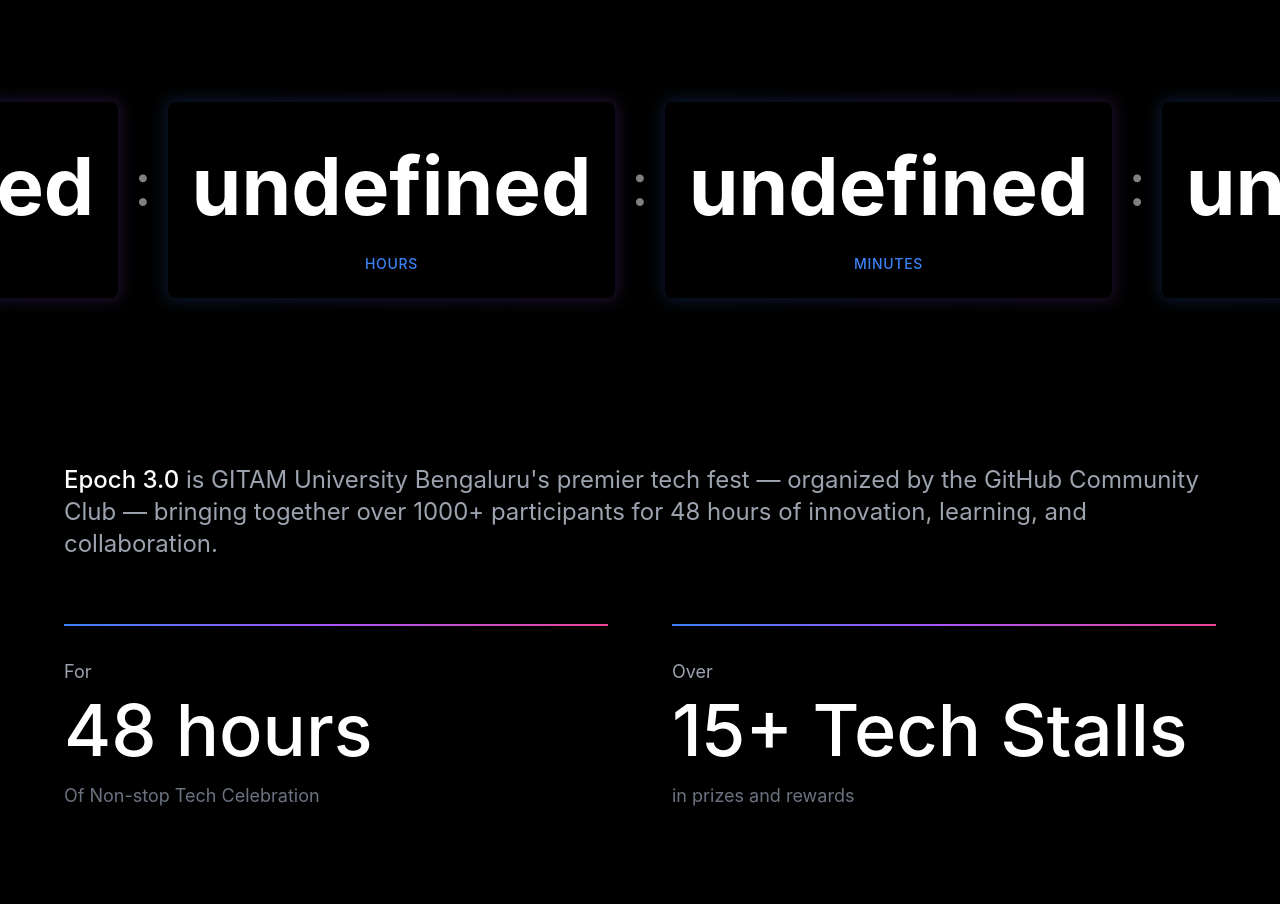
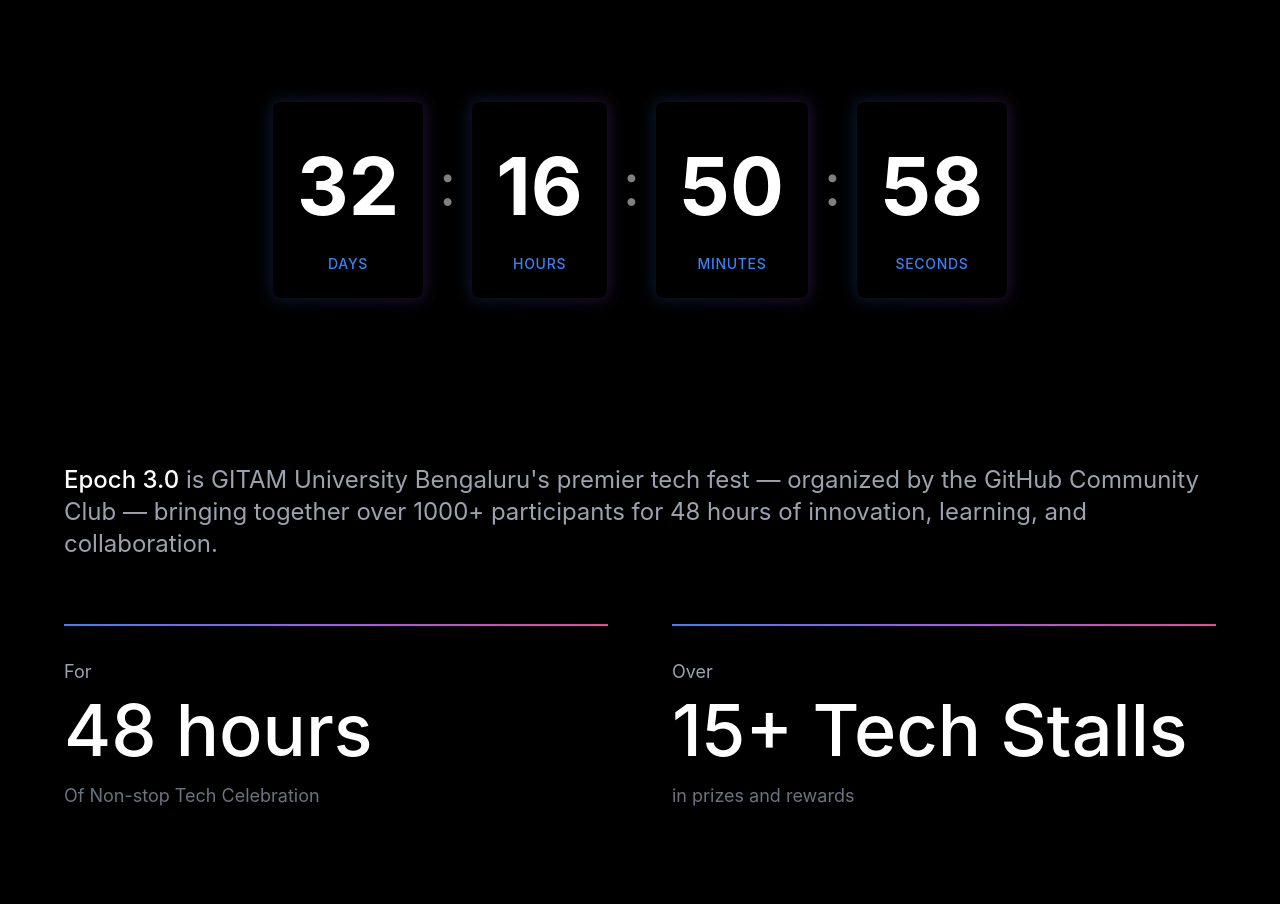
Before and after one commit to RamaSai2519/deva, a React (Create React App) app: page / in a window 1280 px wide. Shown: the part 800-1704 px from the top of the page. Built offline with nearby package versions, Linux system fonts and the light colour scheme.

Commit message:
Update countdown date to February 27, 2025

```diff
--- a/src/screens/Info/index.js
+++ b/src/screens/Info/index.js
@@ -26,7 +26,7 @@
     const [timeLeft, setTimeLeft] = useState(calculateTimeLeft());
 
     function calculateTimeLeft() {
-        const difference = +new Date('2024-12-18') - +new Date();
+        const difference = +new Date('2025-02-27') - +new Date();
         let timeLeft = {};
 
         if (difference > 0) {
```
